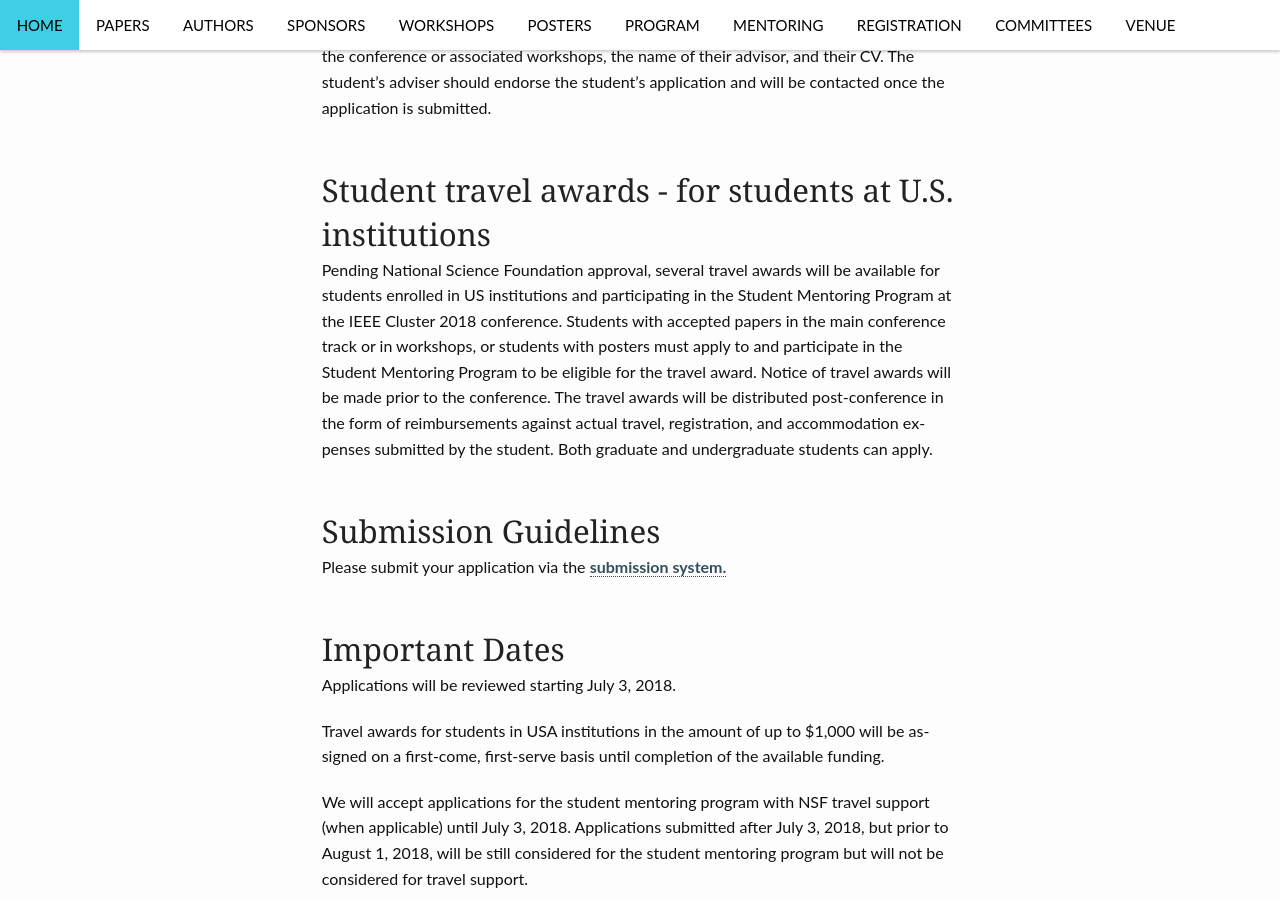
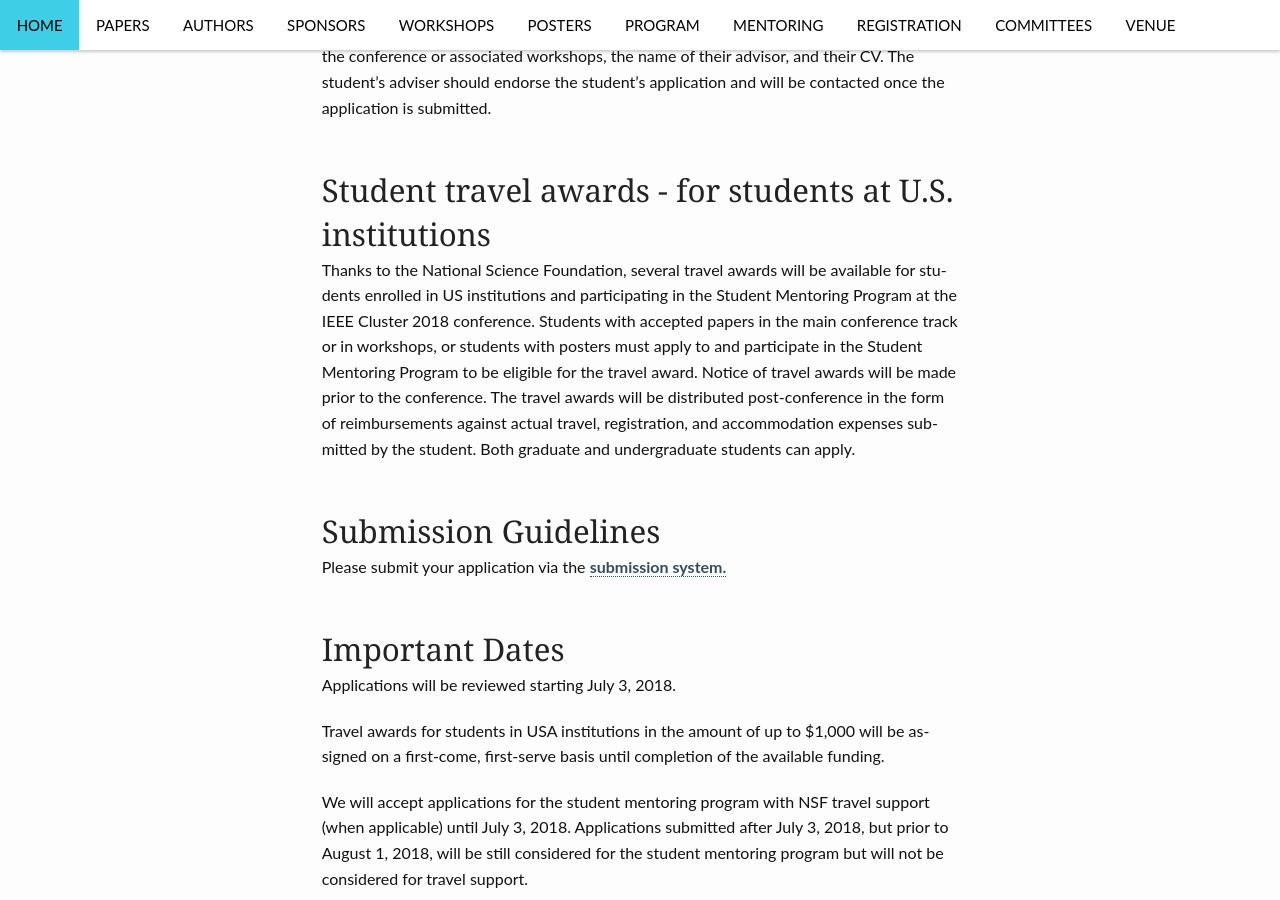
Before and after one commit to cluster2018/cluster2018, a Jekyll site: the page built from student/index.md, in a window 1280 px wide and 900 px high, scrolled down 821 px. Built offline with Jekyll 4.4.1, drawn with Linux system fonts in a browser that asks for light colours; comment, search, counter and statistics services are not loaded.

Commit message:
Updated mentoring page

```diff
--- a/student/index.md
+++ b/student/index.md
@@ -31,7 +31,7 @@ The student’s adviser should endorse the student’s application and will be
 contacted once the application is submitted.
 
 ## Student travel awards - for students at U.S. institutions
-Pending National Science Foundation approval, several travel awards will be
+Thanks to the National Science Foundation, several travel awards will be
 available for students enrolled in US institutions and participating in the
 Student Mentoring Program at the IEEE Cluster 2018 conference. Students with
 accepted papers in the main conference track or in workshops, or students with
```
